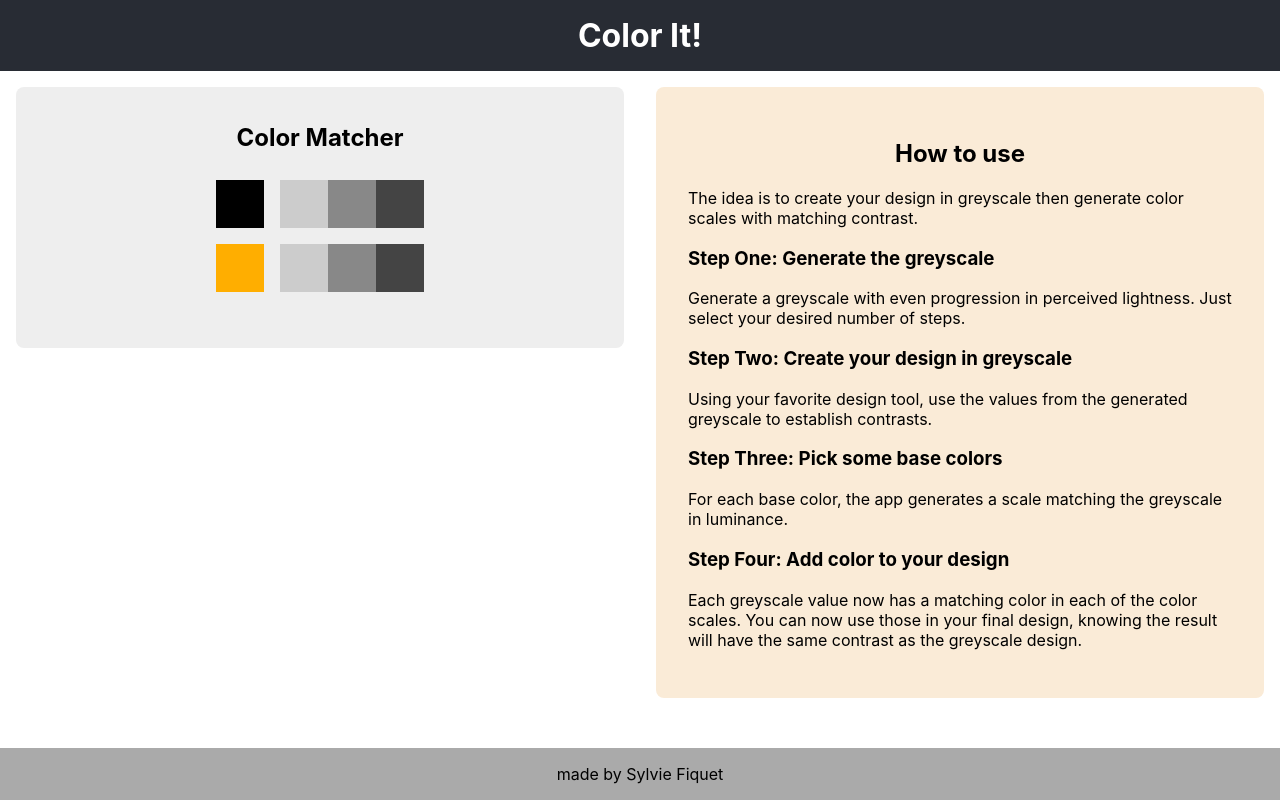
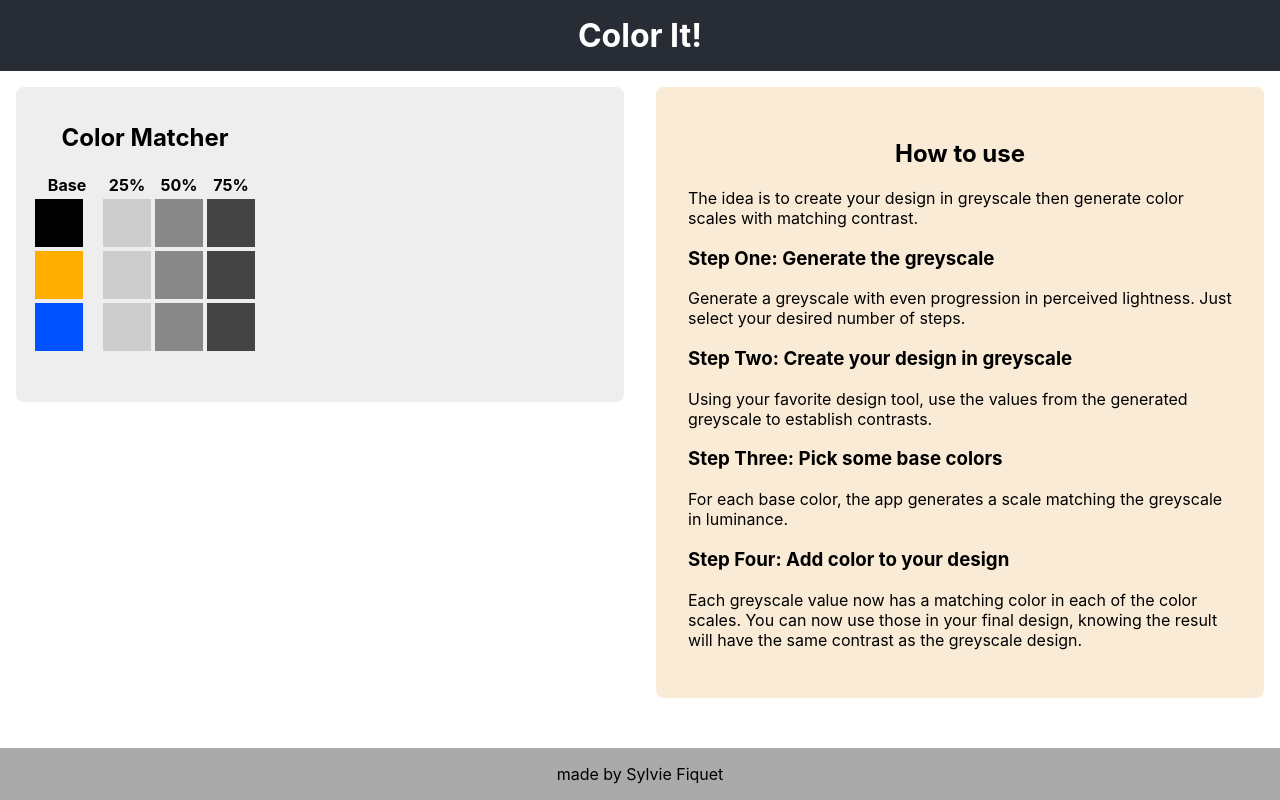
Before and after one commit to sfiquet/color-it, a React (Create React App) app: page / in a window 1280 px wide. Built offline with nearby package versions, Linux system fonts and the light colour scheme.

Commit message:
Implement ColourMatcher with a table

```diff
--- a/src/ColourMatcher.css
+++ b/src/ColourMatcher.css
@@ -24,12 +24,12 @@
 }
 
 .horizontal {
-  display: flex;
+  //display: flex;
   flex-direction: row;
 }
 
 .vertical {
-  display: flex;
+  //display: flex;
   flex-direction: column;
 }
 
--- a/src/ColourMatcher.js
+++ b/src/ColourMatcher.js
@@ -15,28 +15,43 @@ function getHueName(hue){
 function ColourSwatch({colour, isBase, label}){
   let classes = 'swatch';
   classes = isBase ? [classes, 'base'].join(' ') :  classes;
-  const role = isBase ? 'rowheader' : 'gridcell';
   return (
-    <div className={classes} style={ {backgroundColor: colour} } role={role} aria-label={label}></div>
+    <div className={classes} style={ {backgroundColor: colour} }></div>
   );
 }
 
 function ColourScale({colours, direction}){
-  return (
-    <div className={direction}>
-      {colours.map(colour => (
-        <ColourSwatch colour={colour} key={colour} />
-      ))}
-    </div>
-  );
+  const result = colours.map(colour => (
+        <td key={colour}><ColourSwatch colour={colour} /></td>
+      ));
+  return result;
 }
 
 function BaseColourScale({base, scale, direction, label}){
   return (
-    <div className={`BaseColourScale ${direction}`} role="row">
-      <ColourSwatch colour={base} isBase="true" label={label} />
+    <tr className={`BaseColourScale ${direction}`} role="row">
+      <th scope="row" aria-label={label}><ColourSwatch colour={base} isBase="true" /></th>
       <ColourScale colours={scale} direction={direction} />
-    </div>
+    </tr>
+  );
+}
+
+function HeaderRow({headers}){
+  return (
+    <tr className="sr-only">
+      {headers.map(header => (<th scope="col" key={header}>{header}</th>))}
+    </tr>
+  );
+}
+
+function GreyScaleRow({base, greyscale}){
+  return (
+    <tr>
+      <th scope="row" aria-label="greyscale"><ColourSwatch colour={base} isBase="true" /></th>
+      {greyscale.map((shade, id) => (
+        <th scope="col" key={id}><ColourSwatch colour={shade} /></th>
+      ))}
+    </tr>
   );
 }
 
@@ -46,17 +61,26 @@ function ColourMatcher({title, headingLevel}){
   const hue = Math.floor(Math.random() * 360);
   const hueLabel = getHueName(hue);
   const base = chroma.hsl(hue, 1, .5);
+  const base2 = chroma.hsl((hue + 180) % 360, 1, .5);
   let scale = calculateColourScale(base, greyscale);
+  let scale2 = calculateColourScale(base2, greyscale);
   let scaleDirection = 'horizontal';
   let otherDirection = 'vertical';
   const Heading = headingLevel <= 6 ? `h${headingLevel}` : 'p';
+  const headers = ['Base', '25%', '50%', '75%'];
   return (
     <div className="ColourMatcher">
-      <Heading id="colourmatcher">{title}</Heading>
-      <div className={otherDirection} role="grid" aria-labelledby="colourmatcher">
-        <BaseColourScale base={black} scale={greyscale} direction={scaleDirection} label="greyscale" />
+      <table className={otherDirection} role="table" aria-labelledby="colourmatcher">
+        <caption id="colourmatcher"><Heading>{title}</Heading></caption>
+        <thead>
+          <HeaderRow headers={headers}/>
+          <GreyScaleRow base={black} greyscale={greyscale} />
+        </thead>
+        <tbody>
         <BaseColourScale base={base} scale={scale} direction={scaleDirection} label={hueLabel} />
-      </div>
+        <BaseColourScale base={base2} scale={scale2} direction={scaleDirection} label={hueLabel} />
+        </tbody>
+      </table>
     </div>
   );
 }
```
Also changed, not shown: 1 other file (tests, documents, lock files or other folders).
